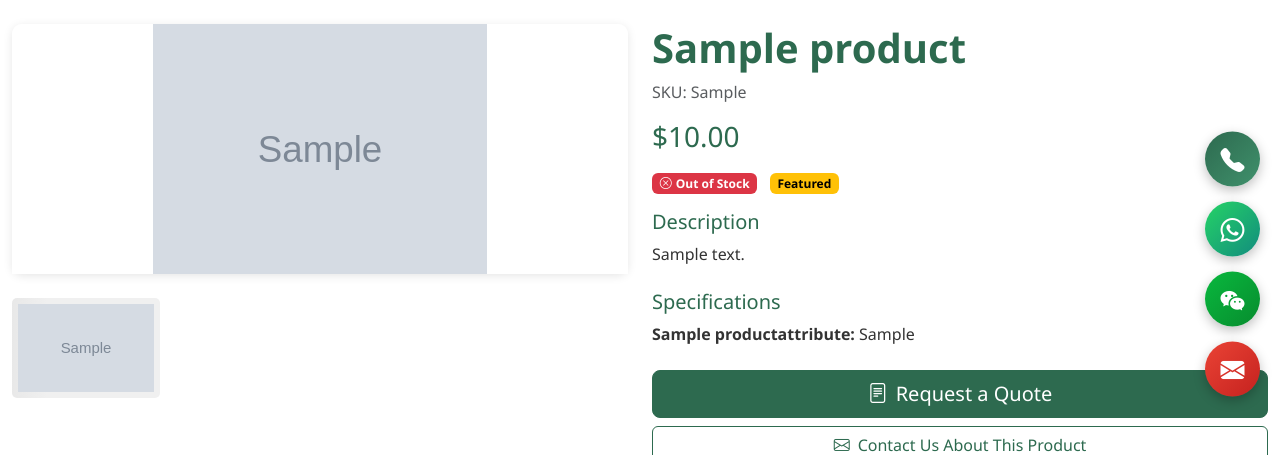
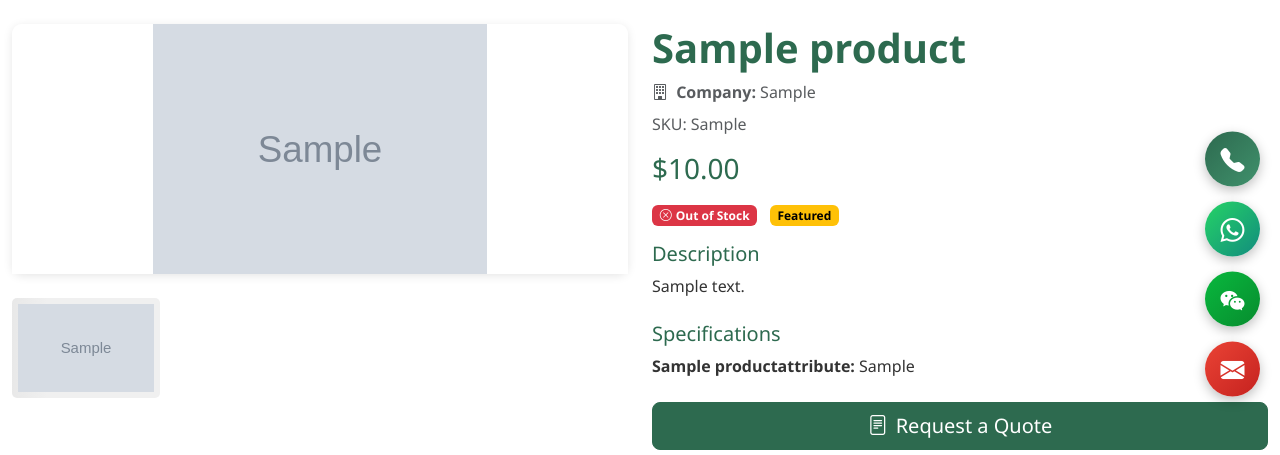
Before and after one commit to hadibuxm/kyagreen.com, a Django app: a page that uses templates/products/product_detail.html in a window 1280 px wide. Shown: the part 136-591 px from the top of the page. Run offline with Django 5.2, Linux system fonts and the light colour scheme; tables that the repository leaves empty hold one stand-in row (values such as "Sample post"); grey boxes marked "Sample" are stand-in pictures; some libraries are stand-ins or nearby versions.

Commit message:
category heirarhy and company option in add product

```diff
--- a/products/admin.py
+++ b/products/admin.py
@@ -75,7 +75,7 @@ class ProductAdmin(admin.ModelAdmin):
 
     fieldsets = (
         ('Basic Information', {
-            'fields': ('name', 'slug', 'sku', 'category', 'main_image')
+            'fields': ('name', 'slug', 'sku', 'category', 'company', 'main_image')
         }),
         ('Description', {
             'fields': ('short_description', 'description', 'specifications')
--- a/products/models.py
+++ b/products/models.py
@@ -46,6 +46,7 @@ class Product(models.Model):
     slug = models.SlugField(unique=True, blank=True)
     sku = models.CharField(max_length=100, unique=True, blank=True, help_text="Stock Keeping Unit")
     category = models.ForeignKey(Category, on_delete=models.SET_NULL, null=True, related_name='products')
+    company = models.CharField(max_length=200, blank=True, help_text="Company or manufacturer name")
     short_description = models.TextField(max_length=500, blank=True)
     description = RichTextField()
     specifications = RichTextField(blank=True, help_text="Technical specifications")
--- a/templates/products/product_detail.html
+++ b/templates/products/product_detail.html
@@ -49,6 +49,13 @@
         <!-- Product Details -->
         <div class="col-lg-6">
             <h1 class="fw-bold text-kiya-green">{{ product.name }}</h1>
+
+            {% if product.company %}
+            <p class="text-muted mb-2">
+                <i class="bi bi-building me-1"></i>
+                <strong>Company:</strong> {{ product.company }}
+            </p>
+            {% endif %}
 
             {% if product.sku %}
             <p class="text-muted">SKU: {{ product.sku }}</p>
--- a/templates/products/product_list.html
+++ b/templates/products/product_list.html
@@ -87,6 +87,9 @@
                              height="150">
                         <div class="card-body">
                             <h5 class="card-title">{{ product.name }}</h5>
+                            {% if product.company %}
+                            <p class="text-muted small mb-2"><i class="bi bi-building me-1"></i>{{ product.company }}</p>
+                            {% endif %}
                             <p class="card-text text-muted small">{{ product.short_description|truncatewords:10 }}</p>
                             {% if product.price %}
                             <p class="text-kiya-green fw-bold">${{ product.price }}</p>
```
Also changed, not shown: products/migrations/0003_product_company.py (added).
